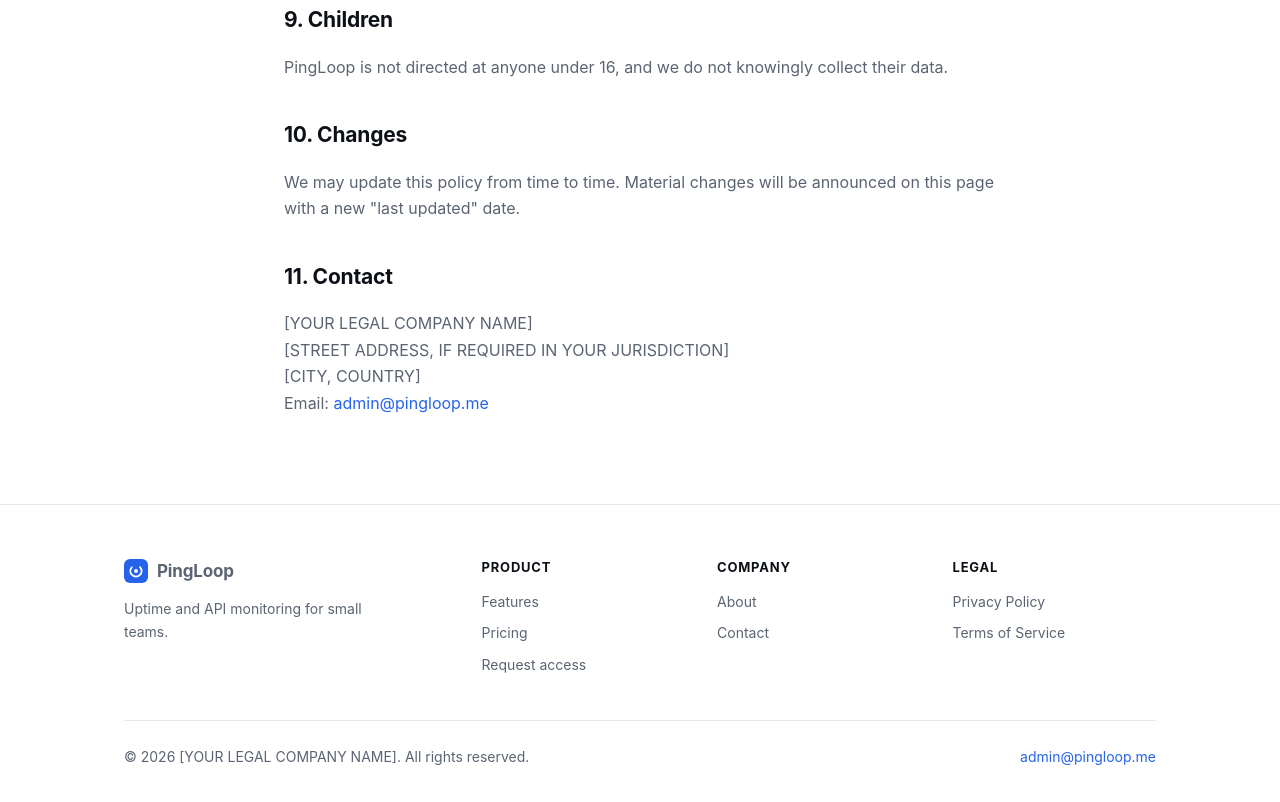
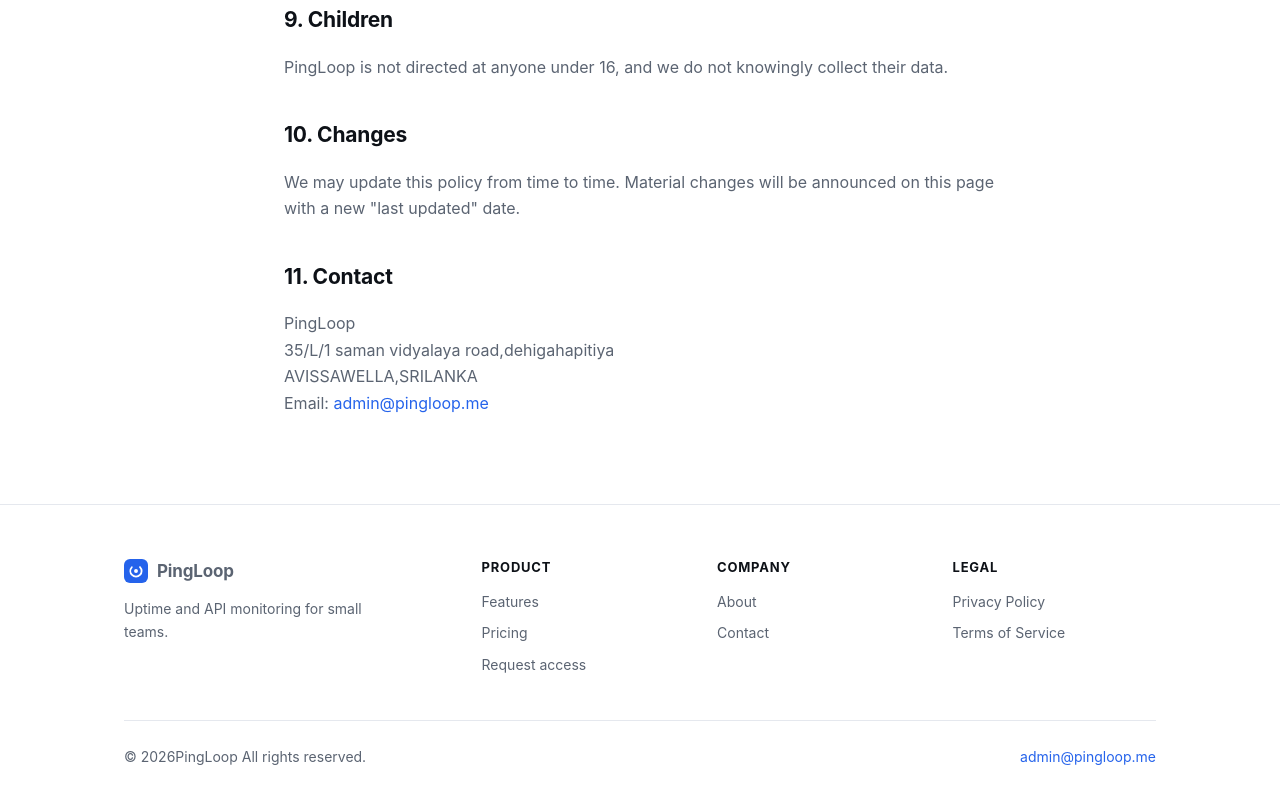
Before and after one commit to odahalvorson/odahalvorson.github.io, a plain HTML site: page privacy.html in a window 1280 px wide. Shown: the part 1813-2615 px from the top of the page. Drawn offline with Linux system fonts and the light colour scheme.

Commit message:
Update privacy.html

```diff
--- a/privacy.html
+++ b/privacy.html
@@ -31,10 +31,10 @@
 <section>
   <div class="wrap prose">
     <h1>Privacy Policy</h1>
-    <p class="updated">Last updated: 16 November 2026</p>
+    <p class="updated">2026.11.16</p>
 
     <p>
-      This Privacy Policy explains what information [YOUR LEGAL COMPANY NAME] ("PingLoop",
+      This Privacy Policy explains what information PingLoop ("PingLoop",
       "we", "us") collects when you visit pingloop.me or use our services, and how we use it.
     </p>
 
@@ -102,9 +102,9 @@
 
     <h2>11. Contact</h2>
     <p>
-      [YOUR LEGAL COMPANY NAME]<br>
-      [STREET ADDRESS, IF REQUIRED IN YOUR JURISDICTION]<br>
-      [CITY, COUNTRY]<br>
+      PingLoop<br>
+      35/L/1 saman vidyalaya road,dehigahapitiya<br>
+      AVISSAWELLA,SRILANKA<br>
       Email: <a href="mailto:admin@pingloop.me">admin@pingloop.me</a>
     </p>
   </div>
@@ -145,7 +145,7 @@
       </div>
     </div>
     <div class="footer-bottom">
-      <span>© <span id="year">2025</span> [YOUR LEGAL COMPANY NAME]. All rights reserved.</span>
+      <span>© <span id="year">2026</span>PingLoop All rights reserved.</span>
       <span><a href="mailto:admin@pingloop.me">admin@pingloop.me</a></span>
     </div>
   </div>
```
